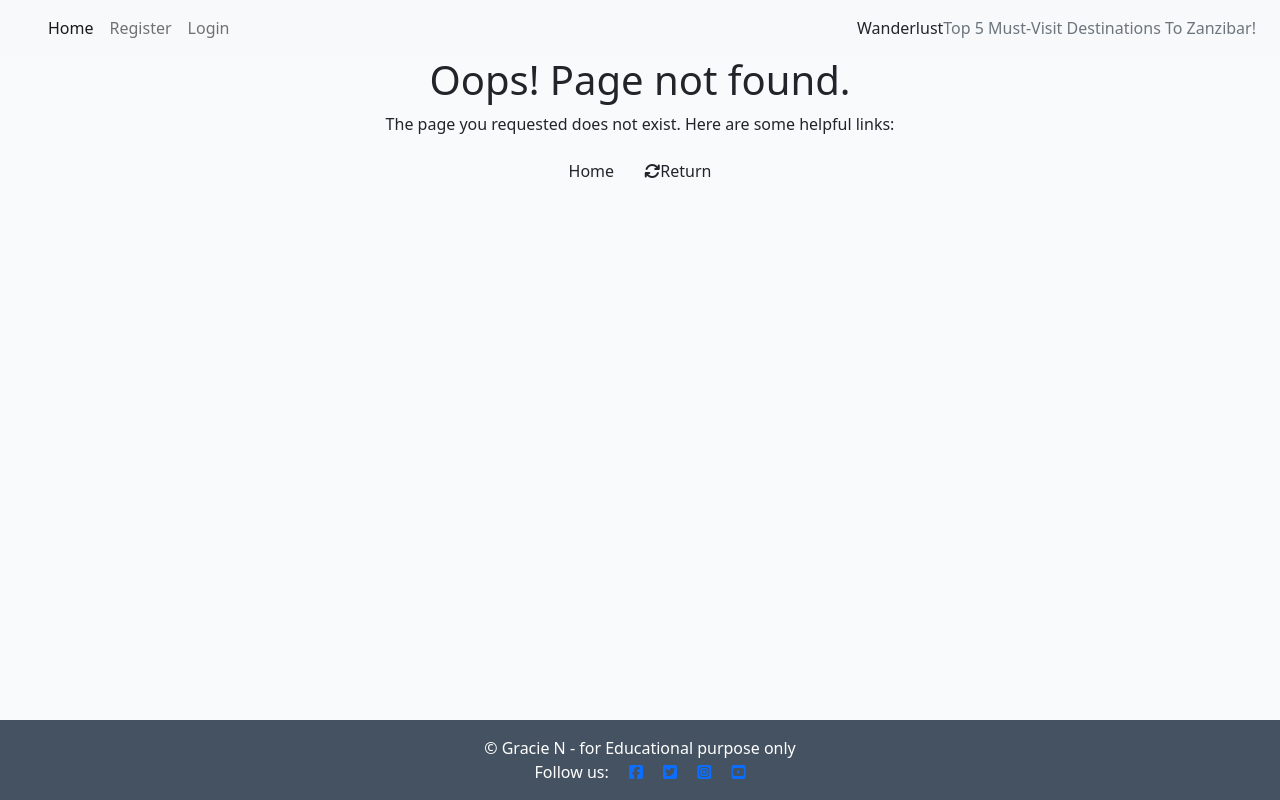
After one commit to Graciekan21/django-wanderlust, a Django app: template templates/404.html in a window 1280 px wide. The commit adds this page. Run offline with Django 3.2, Linux system fonts and the light colour scheme; the template is opened without the code that fills it, so the values that code supplies are empty; some libraries are stand-ins or nearby versions.

Commit message:
Update cloudinary to upload images,updated forms and customs error 404 and updated social accounts

```diff
--- a/blog/forms.py
+++ b/blog/forms.py
@@ -27,7 +27,7 @@ class PostForm(forms.ModelForm):
         widgets = {
             'title': forms.TextInput(attrs={'class': 'form-control'}),
             'slug': forms.TextInput(attrs={'class': 'form-control'}),
-            'author': forms.Select(attrs={'class': 'form-control'}),
+            'author': forms.TextInput(attrs={'class': 'form-control','hidden':'hidden','value':'0'}),
             'category': forms.Select(choices=choice_list, attrs={
                 'class': 'form-control'}),
             'featured_image': forms.ClearableFileInput(attrs={
--- a/blog/urls.py
+++ b/blog/urls.py
@@ -1,6 +1,10 @@
 from . import views
 from django.urls import path
 from .views import *
+from django.conf.urls import handler404
+
+handler404 = 'blog.views.custom_404_view'  # Specify the view that renders the custom 404 page
+
 
 urlpatterns = [
     path('', views.PostList.as_view(), name='home'),
@@ -10,8 +14,5 @@ urlpatterns = [
     path('comment/edit/<slug:slug>/<int:pk>/', views.CommentEdit.as_view(), name='comment_edit'),
     path('comment/delete/<slug:slug>/<int:pk>/', views.CommentDeleteView.as_view(), name='comment_delete'),
     path('post.html/', views.PostView.as_view(), name='post'),
-    #path('add_category.html/', views.AddCategoryView.as_view(), name='add_category'),
-    #path('<slug:slug>/update/', views.EditPostView.as_view(), name='update_post'),
     path('delete/<slug:slug>/', views.DeletePostView.as_view(), name='delete_post'),
-    #path('category/<str:cats>/', CategoryView, name='category'),
 ]
--- /dev/null
+++ b/templates/404.html
@@ -0,0 +1,20 @@
+{% extends "base.html" %}
+
+{% block content %}
+
+<center>
+    <div class="container container-fluid">
+        <div class="row d-flex flex-row justify-content-around">
+            <div >
+                <h1>Oops! Page not found.</h1>
+                <p>The page you requested does not exist. Here are some helpful links:</p>
+                <div>
+                    <span><a href="/" class="btn">Home</a></span>
+                    <span><a onclick="window.history.back()" class="btn"><i class="fa fa-refresh"></i>Return</a></span>
+                </div>
+            </div>
+        </div>
+    </div>
+</center>
+
+{%endblock%}
--- a/templates/base.html
+++ b/templates/base.html
@@ -89,10 +89,10 @@
 <!-- Footer -->
 <footer class="footer mt-auto py-3 dark-bg">
   <p class="m-0 text-center text-white">&copy; Gracie N - for Educational purpose only</p>
-  <p class="m-0 text-center text-white">Follow us: <i class="fab fa-facebook-square ms-3"></i>
-    <i class="fab fa-twitter-square ms-3"></i>
-    <i class="fab fa-instagram-square ms-3"></i>
-    <i class="fab fa-youtube-square ms-3"></i>
+  <p class="m-0 text-center text-white">Follow us: <a href="" target="_blank"><i class="fab fa-facebook-square ms-3"></i></a>
+    <a href="" target="_blank"><i class="fab fa-twitter-square ms-3"></i></a>
+    <a href="" target="_blank"><i class="fab fa-instagram-square ms-3"></i></a>
+    <a href="" target="_blank"><i class="fab fa-youtube-square ms-3"></i></a>
 </p>
 </footer>
 <script>
--- a/templates/post.html
+++ b/templates/post.html
@@ -11,7 +11,7 @@
                 {% if msg %}
                     <div><strong class="text-danger">{{msg}}</strong></div>
                 {% endif %}
-                <form class="d-block container" style="background-color: #05668D;color:#FFFFFF" action="" method="POST">
+                <form class="d-block container" enctype="multipart/form-data" style="background-color: #05668D;color:#FFFFFF" action="" method="POST">
                     {% csrf_token %}
                     {{ form }}
                     <input type="submit" class="form-control btn btn-success" value="Post">
--- a/templates/post_detail.html
+++ b/templates/post_detail.html
@@ -70,7 +70,7 @@
                                     <strong class="text-light"><a href="{% url 'post_detail_edit' post.slug  %}"><i class="fa fa-pencil"></i>Edit</a></strong>
                                 </div>
                                 <div class="col-lg-2 col-md-4">
-                                    <strong class="text-danger"><a class="text-danger" href="{% url 'delete_post' post.slug %}"><i class="fa fa-trash"></i>Delete</a></strong>
+                                    <strong class="text-danger"><a class="text-danger" onclick="confirm('Are you sure you want to delete this Post?') ? window.open('{% url 'delete_post' post.slug %}') : console.log('');"><i class="fa fa-trash"></i>Delete</a></strong>
                                 </div>
                             </div>
 
@@ -111,7 +111,7 @@
                                 <strong class="text-light"><a href="{% url 'comment_edit' post.slug comment.mycomment.pk %}"><i class="fa fa-pencil"></i>Edit</a></strong>
                             </div>
                             <div class="col-3">
-                                <strong class="text-danger"><a class="text-danger" href="{% url 'comment_delete' post.slug comment.mycomment.pk %}"><i class="fa fa-trash"></i>Delete</a></strong>
+                                <strong class="text-danger"><a class="text-danger" onclick="confirm('Are you sure you want to delete this Comment?') ? window.open('{% url 'comment_delete' post.slug comment.mycomment.pk %}') : console.log('');"><i class="fa fa-trash"></i>Delete</a></strong>
                             </div>
 
                             {% else %}
--- a/templates/update_post.html
+++ b/templates/update_post.html
@@ -11,7 +11,7 @@
                 {% if msg %}
                     <div><strong class="text-danger">{{msg}}</strong></div>
                 {% endif %}
-                <form class="d-block container" style="background-color: #05668D;color:#FFFFFF" action="" method="POST">
+                <form class="d-block container" enctype="multipart/form-data" style="background-color: #05668D;color:#FFFFFF" action="" method="POST">
                     {% csrf_token %}
                     {{form}}
                     <input type="submit" class="form-control btn btn-success" value="Update">
--- a/wanderlust/settings.py
+++ b/wanderlust/settings.py
@@ -32,7 +32,7 @@ SECRET_KEY = os.environ.get('SECRET_KEY')
 
 
 # SECURITY WARNING: don't run with debug turned on in production!
-DEBUG = True
+DEBUG = False
 
 ALLOWED_HOSTS = [
     '8000-graciekan21-djangowande-fotzpjegwgv.ws-eu110.gitpod.io',
--- a/wanderlust/urls.py
+++ b/wanderlust/urls.py
@@ -16,8 +16,6 @@ Including another URLconf
 from django.contrib import admin
 from django.urls import path, include
 
-
-
 urlpatterns = [
     path("admin/", admin.site.urls),
     path('summernote/', include('django_summernote.urls')),
```
Also changed, not shown: blog/views.py (+11 -32 lines).
